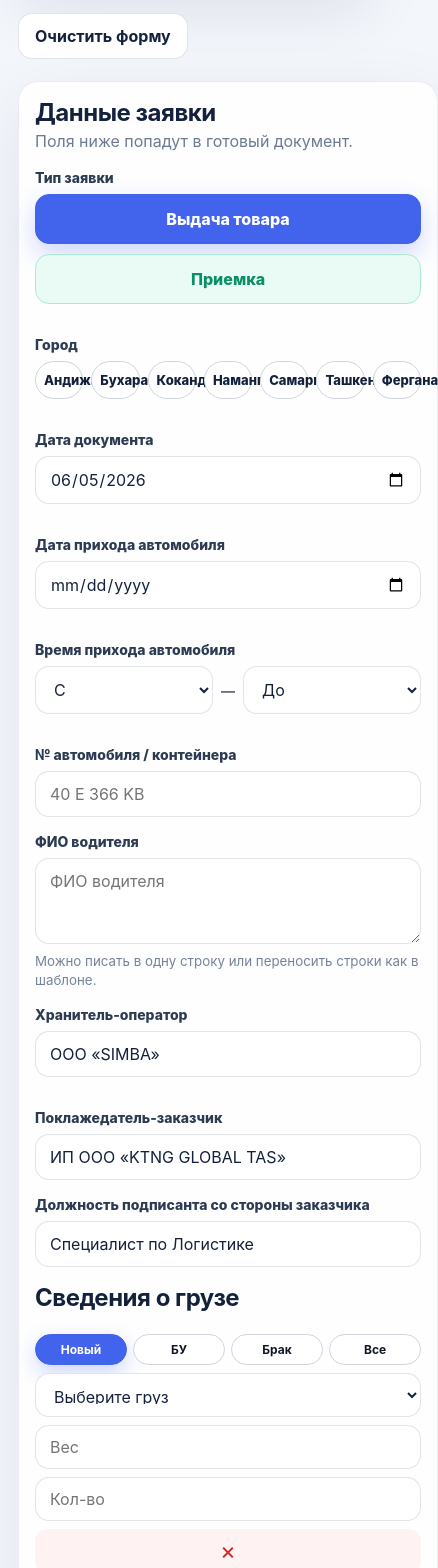
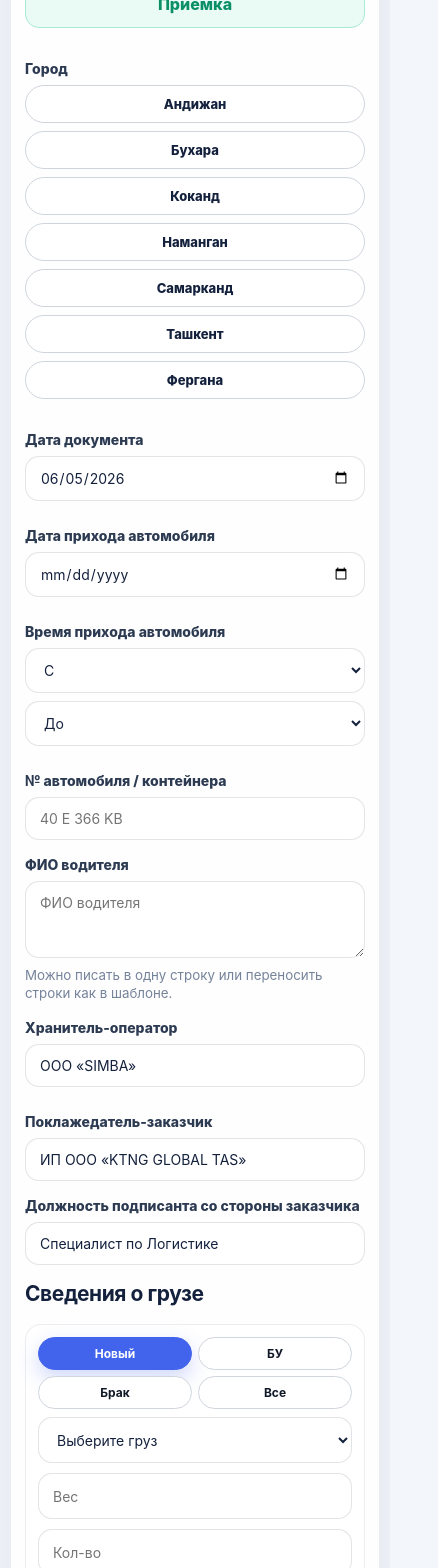
Before and after one commit to pakds8475/ktng-request-generatorwarehouse, a React (Vite) app: page / in a window 390 px wide. Shown: the part 432-2000 px from the top of the page, 438 px wide, since content can reach past the window. Built offline with nearby package versions, Linux system fonts and the light colour scheme.

Commit message:
Update styles.css

```diff
--- a/src/styles.css
+++ b/src/styles.css
@@ -767,3 +767,211 @@
   text-align: center;
   align-items: start;
 }
+/* MOBILE ADAPTATION */
+
+@media (max-width: 900px) {
+  .page {
+    padding: 14px;
+  }
+
+  .hero {
+    grid-template-columns: 1fr;
+    gap: 14px;
+    margin-bottom: 16px;
+  }
+
+  h1 {
+    font-size: 28px;
+    line-height: 1.15;
+  }
+
+  .heroText {
+    font-size: 15px;
+    line-height: 1.5;
+  }
+
+  .heroCard {
+    display: none;
+  }
+
+  .toolbar {
+    margin-bottom: 14px;
+  }
+
+  .toolbar button {
+    width: 100%;
+  }
+
+  .workspace {
+    grid-template-columns: 1fr;
+    gap: 16px;
+  }
+
+  .panel,
+  .preview {
+    border-radius: 18px;
+    padding: 16px;
+  }
+
+  .preview {
+    position: static;
+    overflow-x: auto;
+  }
+
+  .grid.two {
+    grid-template-columns: 1fr;
+    gap: 10px;
+  }
+
+  .applicationTypeButtons {
+    grid-template-columns: 1fr;
+  }
+
+  .applicationTypeButtons button {
+    padding: 13px 14px;
+  }
+
+  .cityButtons {
+    grid-template-columns: repeat(2, minmax(0, 1fr));
+    gap: 8px;
+  }
+
+  .cityButton {
+    width: 100%;
+    padding: 10px 8px;
+    font-size: 13px;
+  }
+
+  .driverOptions {
+    gap: 8px;
+  }
+
+  .driverOption {
+    font-size: 12px;
+    padding: 10px;
+  }
+
+  .timeRangeInputs {
+    grid-template-columns: 1fr auto 1fr;
+  }
+
+  .goodsTitle {
+    display: block;
+  }
+
+  .goodsTitle h2 {
+    margin-bottom: 10px;
+  }
+
+  .goodsHeader {
+    display: none;
+  }
+
+  .goodsRow {
+    grid-template-columns: 1fr;
+    gap: 10px;
+    padding: 12px;
+    border: 1px solid rgba(20, 33, 61, 0.08);
+    border-radius: 16px;
+    background: #ffffff;
+  }
+
+  .goodsNameCell {
+    width: 100%;
+  }
+
+  .rowCargoFilters {
+    display: grid;
+    grid-template-columns: repeat(4, 1fr);
+    gap: 6px;
+  }
+
+  .rowCargoFilters button {
+    width: 100%;
+    padding: 8px 6px;
+    font-size: 12px;
+  }
+
+  .goodsNameCell select,
+  .goodsRow input {
+    height: 46px;
+  }
+
+  .goodsRow .iconButton {
+    width: 100%;
+    height: 44px;
+  }
+
+  .addGoodsBottom {
+    justify-content: stretch;
+  }
+
+  .addGoodsBottom button {
+    width: 100%;
+  }
+
+  .download {
+    font-size: 16px;
+    padding: 15px;
+  }
+
+  .paper {
+    min-width: 760px;
+    min-height: 520px;
+    padding: 22px;
+  }
+
+  .paper table {
+    font-size: 10px;
+  }
+
+  .signatures {
+    grid-template-columns: 1fr 1fr;
+    gap: 16px;
+  }
+}
+
+@media (max-width: 480px) {
+  .page {
+    padding: 10px;
+  }
+
+  h1 {
+    font-size: 24px;
+  }
+
+  .panel,
+  .preview {
+    padding: 14px;
+  }
+
+  .sectionTitle h2 {
+    font-size: 21px;
+  }
+
+  .cityButtons {
+    grid-template-columns: 1fr;
+  }
+
+  .rowCargoFilters {
+    grid-template-columns: repeat(2, 1fr);
+  }
+
+  .timeRangeInputs {
+    grid-template-columns: 1fr;
+  }
+
+  .timeRangeInputs span {
+    display: none;
+  }
+
+  input,
+  select,
+  textarea {
+    font-size: 14px;
+  }
+
+  .paper {
+    min-width: 720px;
+  }
+}
```
